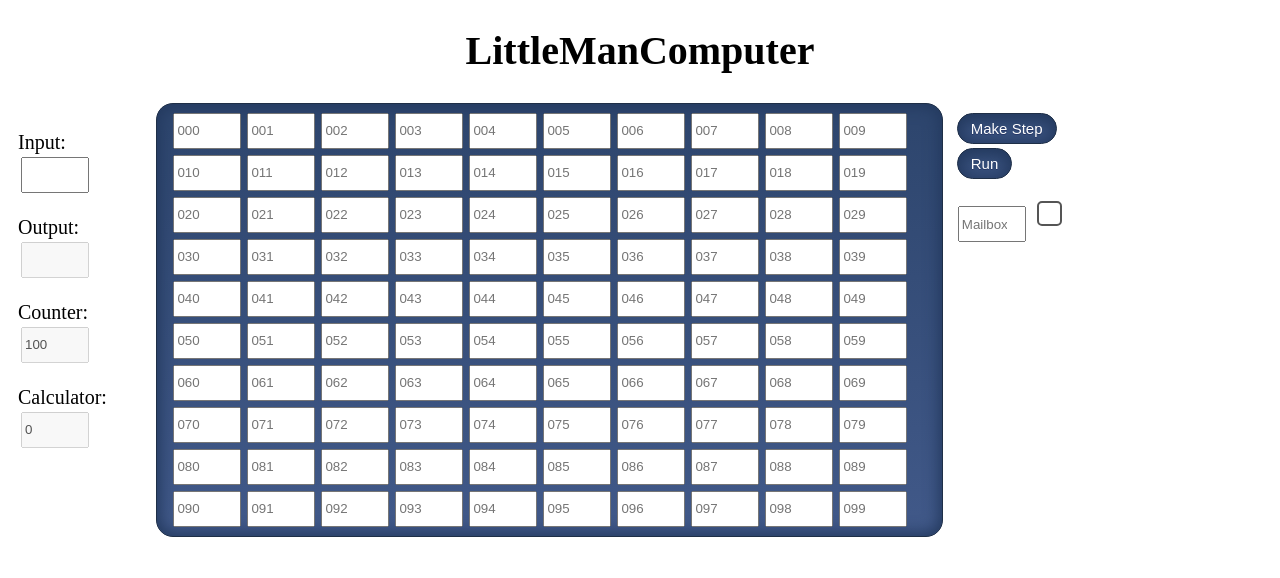
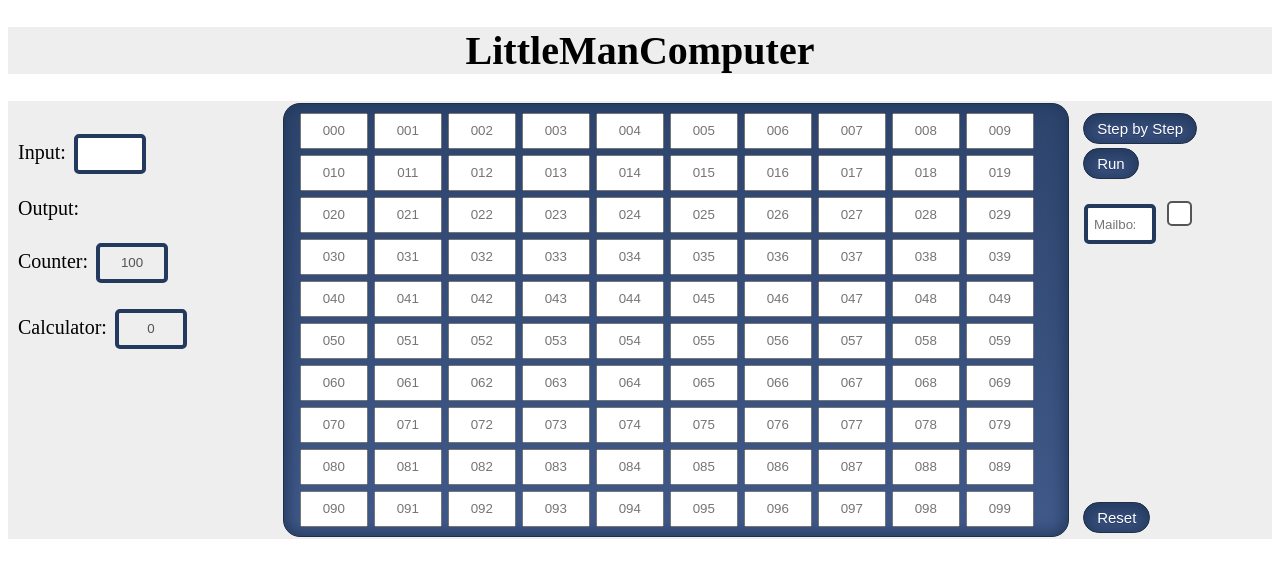
Before and after one commit to klauskie/LMC-Mod, a plain HTML site: page index.html in a window 1280 px wide. Both pictures are taken after a click on the button "Run". Drawn offline with nearby package versions, Linux system fonts and the light colour scheme.

Commit message:
Reset, Bonito, Funcionando.

```diff
--- a/index.html
+++ b/index.html
@@ -15,11 +15,13 @@
         <h1 style="text-align: center">LittleManComputer</h1>
     </div>
 
-
     <div class="row">
       <div class="column left">
-        <p>Input: <input type="number" id="inputBox"></p>
-        <p>Output: <input type="text" disabled id="outputBox"></p>
+        <p>Input: <input type="text" id="inputBox" maxlength="3"></p>
+
+        <div style="background: #eee;">
+            <p id="outputBox">Output:</p>
+        </div>
         <p>Counter: <input type="text" disabled id="counterBox"></p>
         <p>Calculator: <input type="text" disabled id="calculatorBox"></p>
         <br>
@@ -29,12 +31,12 @@
         <form action="" id="inpts"></form>
         </div>
         <div class="column right">
-            <button class="myButton" onclick="runStep()" id="stepBtn">Make Step</button>
+            <button class="myButton" onclick="runStep()" id="stepBtn">Step by Step</button>
             <button class="myButton" onclick="run()">Run</button>
             <br>
             <div>
-                <label><input type="number" placeholder="Mailbox" id="mbox">   <input type="checkbox" name="checkbox" id="chbox"></label>
-
+                <label> <input type="number" placeholder= " Mailbox" id="mbox"> <input type="checkbox" name="checkbox" id="chbox"> </label>                <br><br><br><br><br><br><br><br><br><br><br><br>
+                <button id="reset" class="myButton" onClick="reset()">Reset</button>
             </div>
         </div>
     </div>
--- a/lmc.js
+++ b/lmc.js
@@ -4,6 +4,7 @@ var calculator = 0;
 var counter = 0;
 var content = "";
 var outputL = [];
+var flag = true;
 
 const ADD = "1";
 const SUB = "2";
@@ -13,18 +14,12 @@ const BR = "6";
 const BZ = "7";
 const BP = "8";
 const HALT = "000";
-const RET = "999"
-
-const INPUT = "901";
-const OUTPUT = "902";
 
 // Continuous run
 function run(){
 
-    calculator = 0;
-    counter = 0;
+    var program = document.getElementById("inpts");
 
-    var program = document.getElementById("inpts");
 
     var content = "";
 
@@ -36,13 +31,16 @@ function run(){
 
         // Fetch instruction
         content = String(program[counter].value);
-        console.log(content);
+        console.log("Content: " + content);
 
         // Excecute instruction
-        excecute(content, program)
+        if(flag){
+            excecute(content, program);
+        }else{
+            flag = true;
+            break;
+        }
 
-        // Increment counter
-        counter++;
 
     }while(content != HALT);
 }
@@ -114,7 +112,15 @@ function interruptLOAD(program){
     calculator = program[99].value;
 
     // errase mailboxes 98, 99
-    program[98].value = program[99].value = 0;
+    program[98].value = program[99].value = "";
+}
+
+// Reset values
+function reset(){
+    calculator = 0;
+    counter = 0;
+    document.getElementById("counterBox").value = counter;
+    document.getElementById("calculatorBox").value = calculator;
 }
 
 // Excecute
@@ -171,15 +177,18 @@ function excecute(content, program){
                 console.log("Input: " + val);
                 if(val === ""){
                     console.log("Input box empty...");
+                    flag = false;
                     return;
                 }else{
                     calculator = parseInt(val);
+                    document.getElementById("inputBox").value = "";
                 }
             }else if (direction == "02"){
                 // output
-                outputL.push(calculator);
-                document.getElementById("outputBox").value = outputL;
-                console.log(outputL);
+                ouputGrow();
+                //outputL.push(calculator);
+                //document.getElementById("outputBox").value = outputL;
+                //console.log(outputL);
             }else if(direction == "99"){
                 // RET: Interrupt load
                 interruptLOAD(program);
@@ -187,9 +196,12 @@ function excecute(content, program){
             }
             break;
 
+        default:
+            break;
+
 
     }
+
     // Increment counter
     counter++;
-
 }
--- a/scripts.js
+++ b/scripts.js
@@ -1,6 +1,11 @@
 const appendText =() => {
     for(i=0; i<100; i++){
        var inp = document.createElement("input");
+
+       if(document.createElement("input"))
+       inp.maxLength = '3';
+      redexBNums();
+
 
        if(i < 10){
        inp.setAttribute('placeholder', '00'+i);
@@ -9,8 +14,29 @@ const appendText =() => {
        }
        $("#inpts").append(inp);
     }
+   }
+
+const ouputGrow = () => {
+    document.getElementById("outputBox").value = outputL;
+    outputL.push(calculator);
+    var out = document.createElement("input");
+    out.disabled = true
+    out.style.border = '4px solid #23395e';
+    out.style.borderRadius = '5px';
+    $("#outputBox").after(out).value = outputL[outputL.length];
+    out.value = outputL[outputL.length-1];
 }
 
-function printP(programa){
-    console.log(programa);
+const redexBNums = () => {
+
+    $('input').keydown(function(){
+        var self = $(this);
+        var removedText = self.val().replace(/[a-z]/gi, '');
+        self.val(removedText);
+        // if(inp.value[0] == "-"){
+        //     inp.maxLength = 4;
+        // }else{
+        //     inp.maxLength = 3;
+        // }
+     });
 }
--- a/styles.css
+++ b/styles.css
@@ -8,8 +8,11 @@ body{
     height: 300px;
 }
 
-.left, .right {
-  width: 10%;
+.left {
+  width: 20%;
+}
+.right {
+	width: 10%;
 }
 
 .middle {
@@ -18,15 +21,26 @@ body{
   background: #eee;
 }
 
+
 .row:after {
     content: "";
     display: table;
     clear: both;
 }
+div {
+	background: #eee;
+}
+input[type=text], input[type=number] {
+    border: 4px solid #23395e;
+	border-radius: 5px;
+}
+
 input{
     width: 60px;
     height: 30px;
-    margin: 3px;
+	margin: 3px;
+	text-align: center;
+
 }
 input[type = 'checkbox']{
 	display: inline-block;
@@ -37,6 +51,7 @@ input[type = 'checkbox']{
     border-radius:5px;
 	border:2px solid #555;
 	margin-top: 20px;
+
 }
 input[type='checkbox']:checked {
     background: #23395e;
@@ -77,6 +92,3 @@ input[type='checkbox']:checked {
 	filter:progid:DXImageTransform.Microsoft.gradient(startColorstr='#415989', endColorstr='#2e466e',GradientType=0);
 	background-color:#415989;
 }
- button :disabled, button[disabled]{
-	background-color:red;
-}
```
